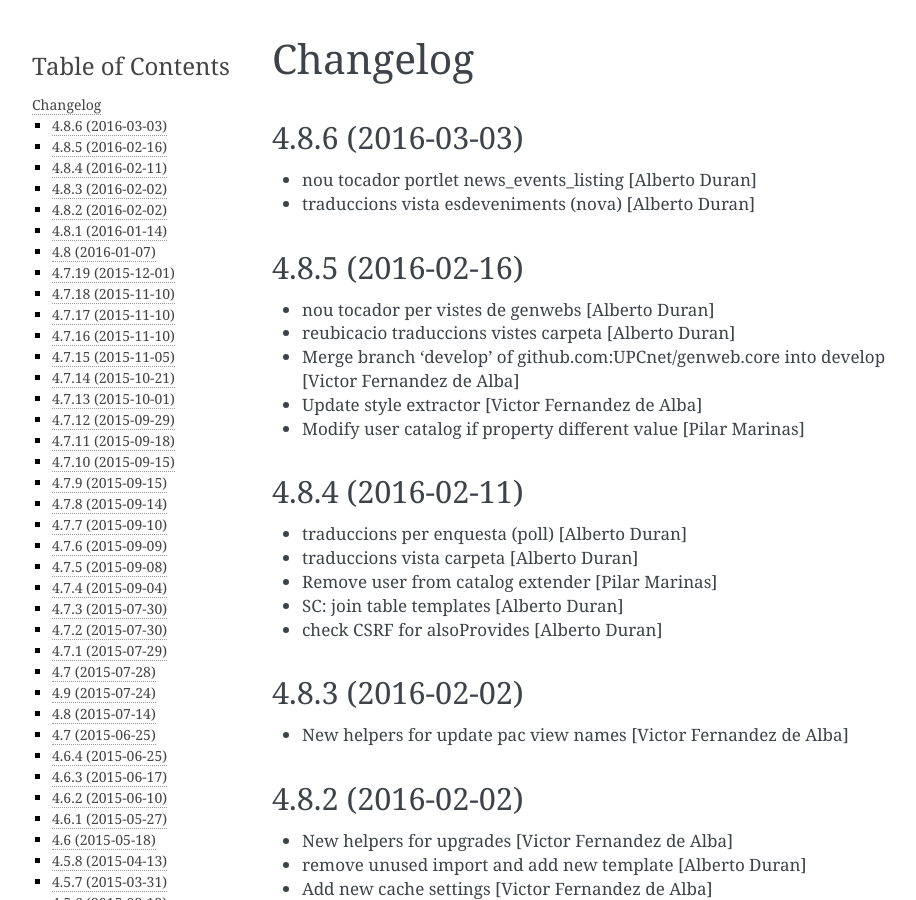
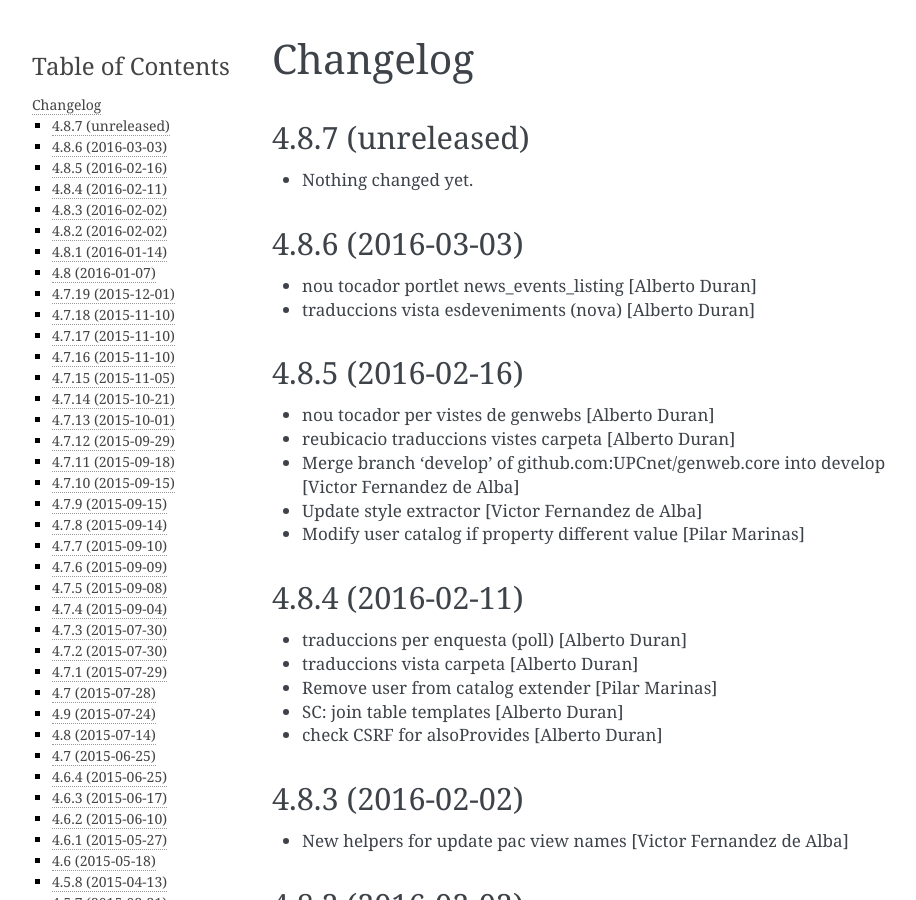
Before and after one commit to UPCnet/genweb.core, a Sphinx documentation site: the page built from docs/HISTORY.rst, in a window 1280 px wide and 900 px high. Shown: the whole window, without its empty margins (148-1064 px from the left). Built offline with Sphinx 7.4.7, drawn with Linux system fonts in a browser that asks for light colours.

Commit message:
Back to development: 4.8.7

```diff
--- a/docs/HISTORY.rst
+++ b/docs/HISTORY.rst
@@ -1,5 +1,11 @@
 Changelog
 =========
+
+4.8.7 (unreleased)
+------------------
+
+- Nothing changed yet.
+
 
 4.8.6 (2016-03-03)
 ------------------
--- a/setup.py
+++ b/setup.py
@@ -1,7 +1,7 @@
 from setuptools import setup, find_packages
 import os
 
-version = '4.8.6'
+version = '4.8.7.dev0'
 
 README = open('README.rst').read()
 HISTORY = open(os.path.join('docs', 'HISTORY.rst')).read()
```
